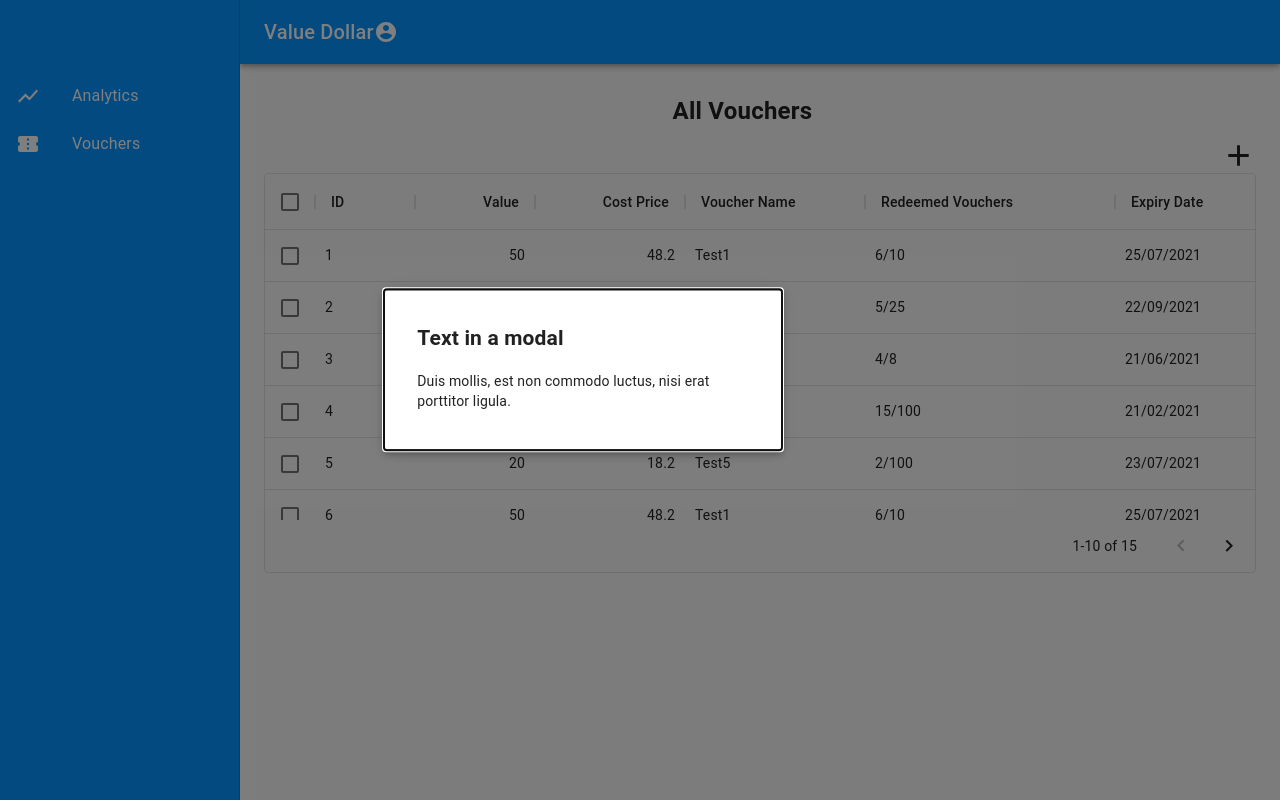
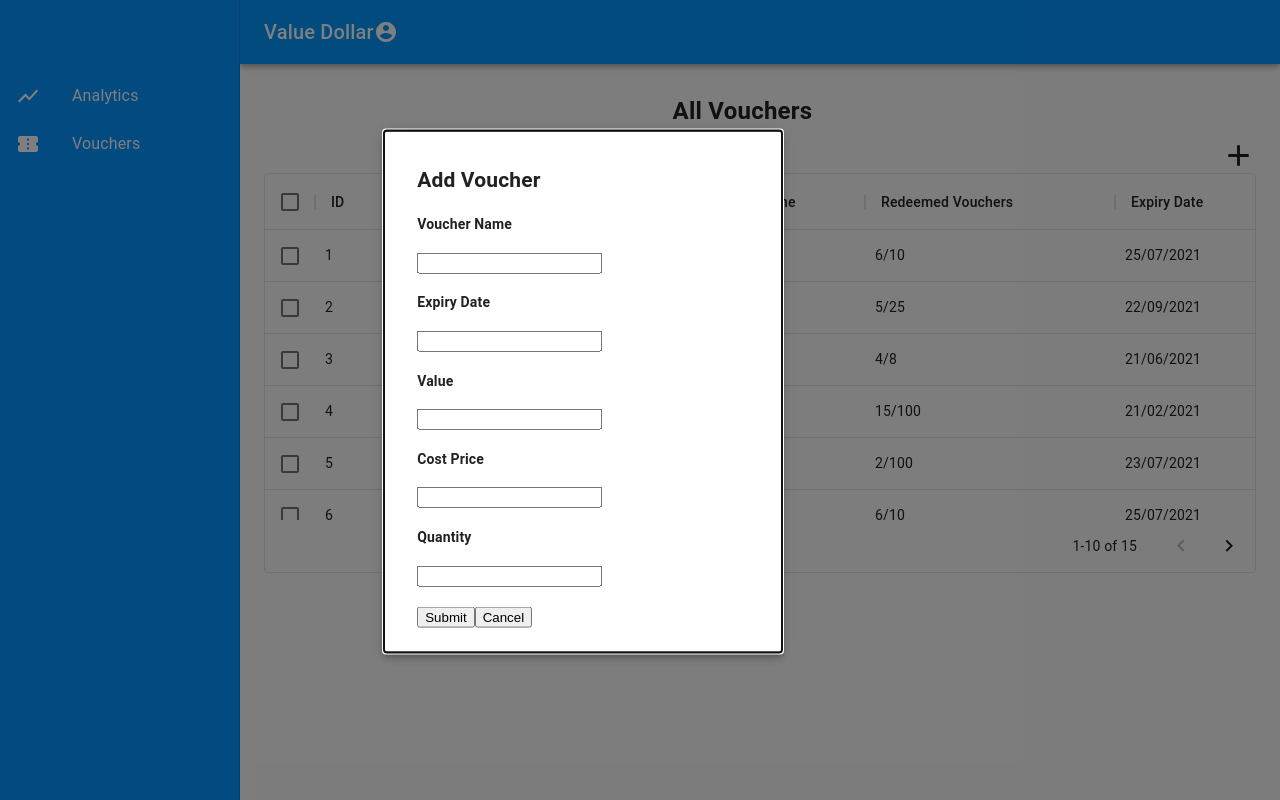
Before and after one commit to akhilvuputuri/QR-Scanner, a React (Create React App) app in the folder web-frontend/: page / in a window 1280 px wide. Both pictures are taken after a click on the icon 1238 px from the left and 155 px from the top of the page. Built offline with nearby package versions, Linux system fonts and the light colour scheme.

Commit message:
Implement basic form and update DataTable

```diff
--- a/web-frontend/package.json
+++ b/web-frontend/package.json
@@ -9,6 +9,7 @@
     "@testing-library/jest-dom": "^5.11.4",
     "@testing-library/react": "^11.1.0",
     "@testing-library/user-event": "^12.1.10",
+    "formik": "^2.2.9",
     "react": "^17.0.2",
     "react-dom": "^17.0.2",
     "react-scripts": "4.0.3",
--- a/web-frontend/src/app/components/DataTable.js
+++ b/web-frontend/src/app/components/DataTable.js
@@ -3,6 +3,7 @@ import { DataGrid, GridAddIcon } from '@material-ui/data-grid';
 import Typography from '@material-ui/core/Typography';
 import { makeStyles } from '@material-ui/core/styles';
 import Modal from '@material-ui/core/Modal';
+import Form from './Form';
 
 function rand() {
   return Math.round(Math.random() * 20) - 10;
@@ -109,6 +110,11 @@ export default function DataTable() {
       boxShadow: theme.shadows[5],
       padding: theme.spacing(2, 4, 3),
     },
+    form: {
+      alignSelf: 'center',
+      minWidth: 1000,
+      backgroundColor: 'black',
+    },
   }));
   const classes = useStyles();
   const [modalStyle] = React.useState(getModalStyle);
@@ -124,10 +130,8 @@ export default function DataTable() {
 
   const body = (
     <div style={modalStyle} className={classes.paper}>
-      <h2 id="simple-modal-title">Text in a modal</h2>
-      <p id="simple-modal-description">
-        Duis mollis, est non commodo luctus, nisi erat porttitor ligula.
-      </p>
+      <h2 id="simple-modal-title">Add Voucher</h2>
+      <Form className={classes.form}/>
     </div>
   );
 
--- /dev/null
+++ b/web-frontend/src/app/components/Form.js
@@ -0,0 +1,93 @@
+import React from 'react';
+import { makeStyles } from '@material-ui/core/styles';
+import { Formik } from 'formik';
+
+const handleClose = () => {
+ console.log("TEST");
+}
+
+const useStyles = makeStyles((theme) => ({
+  text: {
+    color: 'white',
+  },
+  }));
+
+function Form(props) {
+ const classes = useStyles();
+return (
+   <div>
+     <Formik
+       initialValues={{ voucherName: '', value: '', costPrice: '', quantity: '', expiryDate: '', }}
+       onSubmit={(values, { setSubmitting }) => {
+         setTimeout(() => {
+           alert(JSON.stringify(values, null, 2));
+           setSubmitting(false);
+         }, 400);
+       }}
+     >
+       {({
+         values,
+         errors,
+         touched,
+         handleChange,
+         handleBlur,
+         handleSubmit,
+         isSubmitting,
+       }) => (
+         <form onSubmit={handleSubmit}>
+          <div className={classes.formField}>
+           <h4>Voucher Name</h4>
+           <input
+             type="name"
+             name="voucherName"
+             onChange={handleChange}
+             onBlur={handleBlur}
+             value={values.voucherName}
+           />
+          </div>
+
+           <h4>Expiry Date</h4>
+           <input
+             type="string"
+             name="expiryDate"
+             onChange={handleChange}
+             onBlur={handleBlur}
+             value={values.expiryDate}
+           />
+           <h4>Value</h4>
+           <input
+             type="number"
+             name="value"
+             onChange={handleChange}
+             onBlur={handleBlur}
+             value={values.value}
+           />
+           <h4>Cost Price</h4>
+           <input
+             type="number"
+             name="costPrice"
+             onChange={handleChange}
+             onBlur={handleBlur}
+             value={values.costPrice}
+           />
+           <h4>Quantity</h4>
+           <input
+             type="number"
+             name="quantity"
+             onChange={handleChange}
+             onBlur={handleBlur}
+             value={values.quantity}
+           />
+           <br/>
+           <br/>
+           <button type="submit" disabled={isSubmitting}>
+             Submit
+           </button>
+           <button type="button" onClick={handleClose}>Cancel</button>
+         </form>
+       )}
+     </Formik>
+   </div>
+ );
+}
+ export default Form;
```
Also changed, not shown: 1 other file (tests, documents, lock files or other folders).
